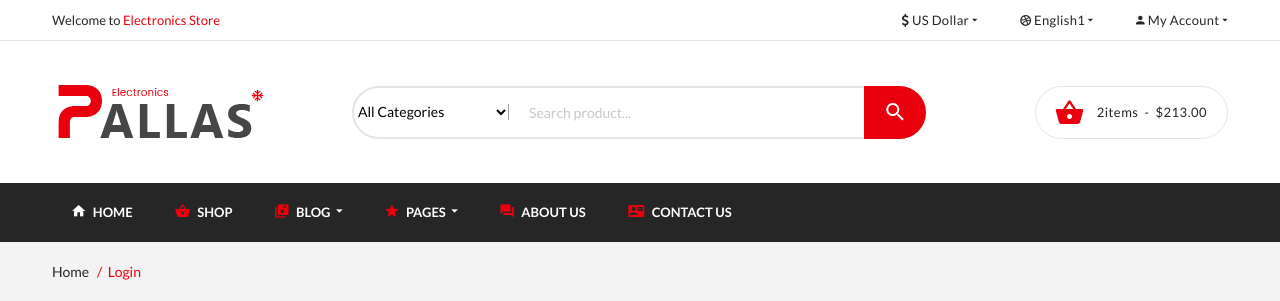
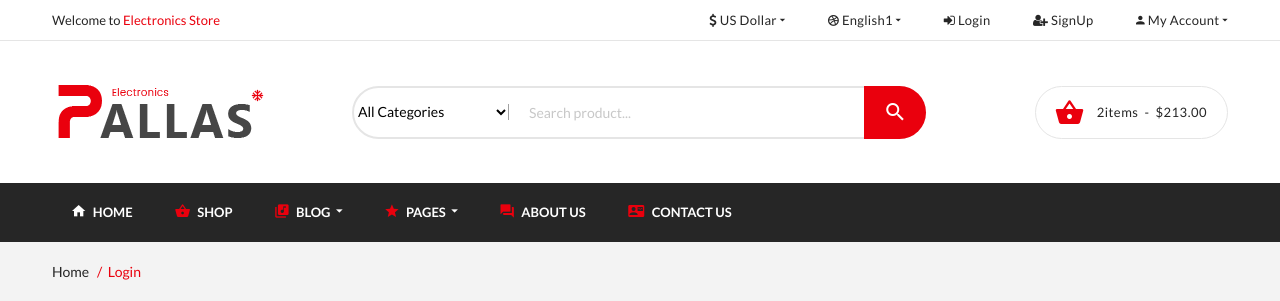
Before and after one commit to SaugatMgr/E-Commerce-Project, a Django app: page /accounts/login/ in a window 1280 px wide. Shown: the top 301 px of the page. Run offline with Django 4.2, Linux system fonts and the light colour scheme; some libraries are stand-ins or nearby versions; some web fonts are replaced.

Commit message:
login, logout, signup links with icons

```diff
--- a/templates/header/header_top.html
+++ b/templates/header/header_top.html
@@ -22,6 +22,26 @@
                                 <li><a href="#">Germany</a></li>
                             </ul>
                         </li>
+
+                        {% if user.is_authenticated %}
+                            <li class="language">
+                                <a href="{% url 'account_logout' %}">
+                                    <i class="fa fa-sign-out"></i> Logout
+                                </a>
+                            </li>
+                        {% else %}
+                            <li class="language">
+                                <a href="{% url 'account_login' %}">
+                                    <i class="fa fa-sign-in"></i> Login
+                                </a>
+                            </li>
+                            <li class="language">
+                                <a href="{% url 'account_signup' %}">
+                                    <i class="fa fa-user-plus"></i> SignUp
+                                </a>
+                            </li>
+                        {% endif %}
+
                         <li class="top_links"><a href="#"><i class="zmdi zmdi-account"></i> My account <i class="zmdi zmdi-caret-down"></i></a>
                             <ul class="dropdown_links">
                                 <li><a href="checkout.html">Checkout </a></li>
```
